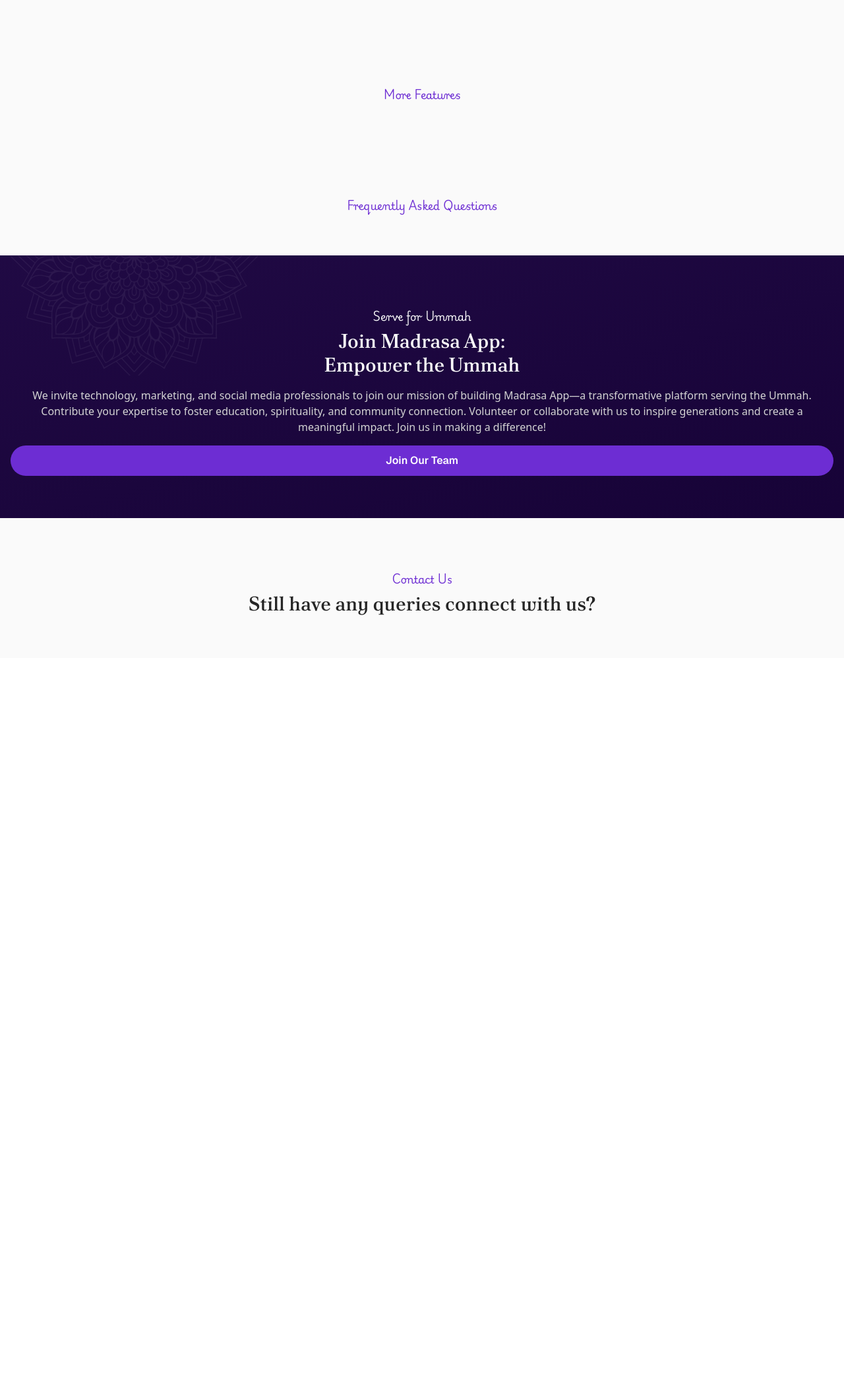
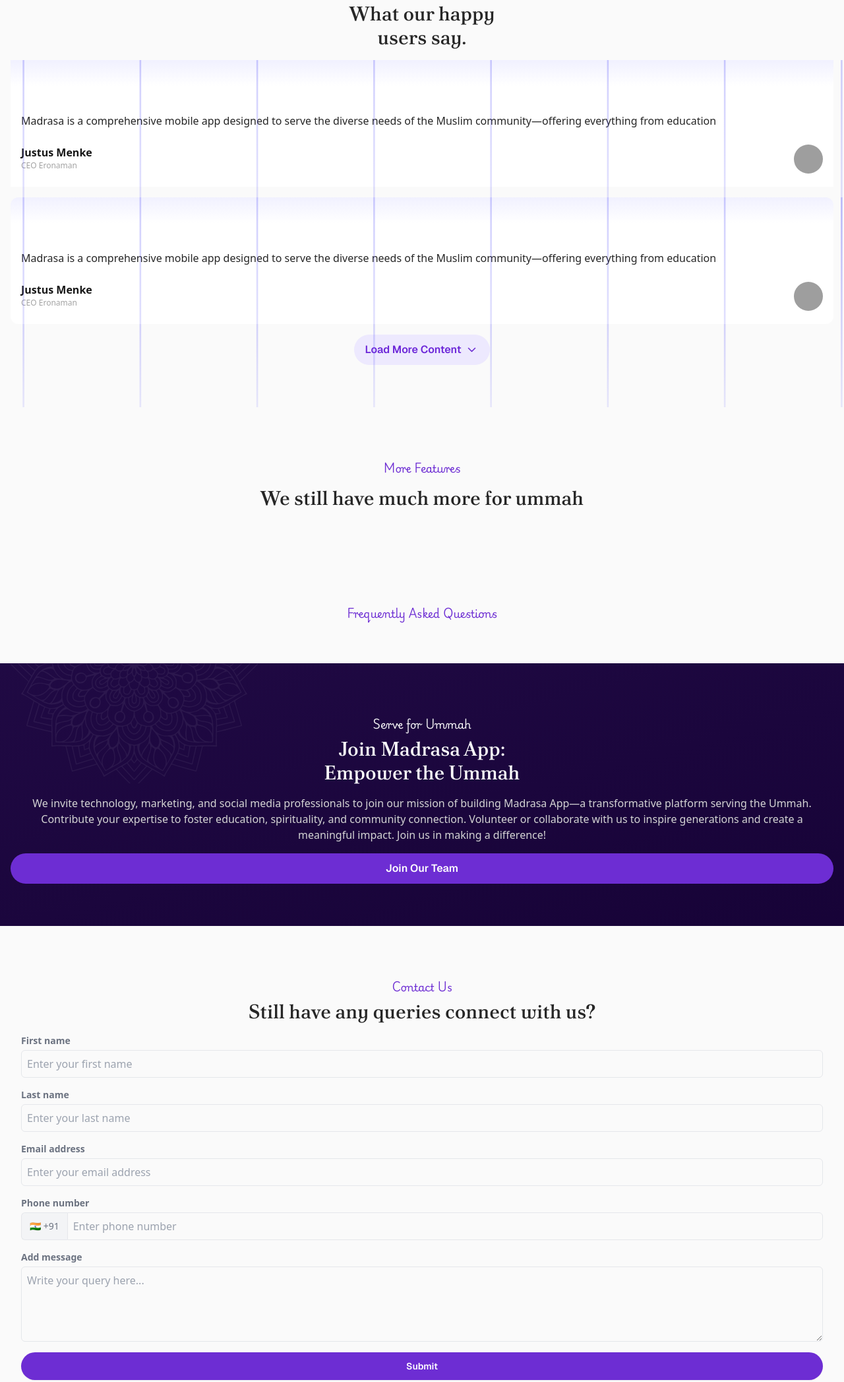
Before and after one commit to madrasaofficial/madrasa-website, a website built with Vite: page index.html in a window 1280 px wide. Shown: the part 3559-5653 px from the top of the page at 66% size. Before the commit the page ends 4556 px from the top, so only its background shows below. Built offline with nearby package versions, Linux system fonts and the light colour scheme; grey boxes are pictures that could not be loaded.

Commit message:
Added testimonials and contact form

```diff
--- a/index.html
+++ b/index.html
@@ -157,17 +157,79 @@
 
     </section>
 
-    <!-- Testimonials -->
+    <!-- Testimonials Section-->
     <section id="testimonials" class="px-4 py-16 pt-20 relative space-y-4 bg-neutral-50">
       <h3 class="font-playwrite text-madrasaPurple">Testimonials</h3>
+      <h1 class="font-poltawsky font-medium text-3xl text-neutral-800 px-8">
+        What our happy <br> users say.
+      </h1>
+
+      <!-- Testimonial cards -->
+      <div class="p-4 pt-20 py-5 relative"
+        style="opacity: 1;background: linear-gradient(180deg, #F1F1FF 0%, #FFF 20.39%);">
+        <img src="/testimonial-card-decor.svg" alt="testimonial background" aria-hidden="true"
+          class="absolute w-full top-0">
+        <!-- card content -->
+        <div class="space-y-6 z-10 text-left">
+          <p class="text-neutral-800">
+            Madrasa is a comprehensive mobile app designed to serve the diverse needs of the Muslim community—offering
+            everything
+            from education
+          </p>
+          <div class="flex w-full justify-between items-stretch">
+            <div>
+              <p class="font-semibold text-neutral-900">Justus Menke</p>
+              <p class="font-medium text-xs text-neutral-400">CEO Eronaman</p>
+            </div>
+            <img src="https://loremflickr.com/1280/720" alt="Justus Menke"
+              class="max-w-11 object-cover rounded-full aspect-square">
+          </div>
+        </div>
+      </div>
+
+      <div class="p-4 pt-20 py-5 rounded-xl relative"
+        style="opacity: 1;background: linear-gradient(180deg, #F1F1FF 0%, #FFF 20.39%);">
+        <img src="/testimonial-card-decor.svg" alt="testimonial background" aria-hidden="true"
+          class="absolute w-full top-0">
+        <!-- card content -->
+        <div class="space-y-6 z-10 text-left">
+          <p class="text-neutral-800">
+            Madrasa is a comprehensive mobile app designed to serve the diverse needs of the Muslim community—offering
+            everything
+            from education
+          </p>
+          <div class="flex w-full justify-between items-stretch">
+            <div>
+              <p class="font-semibold text-neutral-900">Justus Menke</p>
+              <p class="font-medium text-xs text-neutral-400">CEO Eronaman</p>
+            </div>
+            <img src="https://loremflickr.com/1280/720" alt="Justus Menke"
+              class="max-w-11 object-cover rounded-full aspect-square">
+          </div>
+        </div>
+      </div>
+
+      <button class="flex gap-1.5 rounded-full mx-auto bg-violet-100 px-4 py-2.5 items-center justify-center">
+        <p class="font-geist font-semibold text-violet-700 text-center`">
+          Load More Content
+        </p>
+        <svg width="21" height="20" viewBox="0 0 21 20" fill="none" xmlns="http://www.w3.org/2000/svg">
+          <path d="M5.5 7.5L10.5 12.5L15.5 7.5" stroke="#6D2DD3" stroke-width="1.6" stroke-linecap="round"
+            stroke-linejoin="round" />
+        </svg>
+      </button>
+
 
 
     </section>
 
-    <!-- More features -->
+    <!-- More features Section -->
     <section id="more features" class="px-4 py-16 pt-20 relative space-y-4 bg-neutral-50">
       <h3 class="font-playwrite text-madrasaPurple">More Features</h3>
 
+      <h1 class="font-poltawsky font-medium text-3xl text-neutral-800 px-8">
+        We still have much more for ummah
+      </h1>
 
     </section>
 
@@ -221,8 +283,59 @@
         <h1 class="font-poltawsky font-medium text-3xl text-neutral-800">
           Still have any queries connect with us?
         </h1>
-        <!-- Form -->
       </div>
+      <!-- Form -->
+
+      <form action="#" method="post" class="space-y-4 text-left px-4">
+        <!-- First Name -->
+        <div>
+          <label for="first-name" class="block text-sm font-semibold text-gray-500">First name</label>
+          <input type="text" id="first-name" name="first-name" placeholder="Enter your first name" required
+            class="mt-1 block w-full rounded-md border-gray-200 border-[1.5px] bg-transparent focus:ring-indigo-500 focus:border-indigo-500 p-2" />
+        </div>
+
+        <!-- Last Name -->
+        <div>
+          <label for="last-name" class="block text-sm font-semibold text-gray-500">Last name</label>
+          <input type="text" id="last-name" name="last-name" placeholder="Enter your last name" required
+            class="mt-1 block w-full rounded-md border-gray-200 border-[1.5px] bg-transparent focus:ring-indigo-500 focus:border-indigo-500 p-2" />
+        </div>
+
+        <!-- Email Address -->
+        <div>
+          <label for="email" class="block text-sm font-semibold text-gray-500">Email address</label>
+          <input type="email" id="email" name="email" placeholder="Enter your email address" required
+            class="mt-1 block w-full rounded-md border-gray-200 border-[1.5px] bg-transparent focus:ring-indigo-500 focus:border-indigo-500 p-2" />
+        </div>
+
+        <!-- Phone Number -->
+        <div>
+          <label for="phone" class="block text-sm font-semibold text-gray-500">Phone number</label>
+          <div class="flex items-stretch mt-1">
+            <span
+              class="inline-flex items-center px-3 rounded-l-md border border-r-0  bg-gray-100 text-gray-500 text-sm">
+              🇮🇳 +91
+            </span>
+            <input type="tel" id="phone" name="phone" placeholder="Enter phone number" required
+              class="flex-1 block w-full rounded-r-md border-gray-200 border-[1.5px] bg-transparent focus:ring-indigo-500 focus:border-indigo-500 p-2" />
+          </div>
+        </div>
+
+        <!-- Message -->
+        <div>
+          <label for="message" class="block text-sm font-semibold text-gray-500">Add message</label>
+          <textarea id="message" name="message" rows="4" placeholder="Write your query here..."
+            class="mt-1 block w-full rounded-md border-gray-200 border-[1.5px] bg-transparent focus:ring-indigo-500 focus:border-indigo-500 p-2"></textarea>
+        </div>
+
+        <!-- Submit Button -->
+        <div>
+          <button type="submit"
+            class="bg-madrasaPurple font-geist font-semibold text-white py-2.5 self-stretch w-full shadow-sm focus:outline-none focus:ring-2 focus:ring-indigo-500 focus:ring-offset-2 text-sm">
+            Submit
+          </button>
+        </div>
+      </form>
 
     </section>
 
```
Also changed, not shown: public/testimonial-card-decor.svg (added).
